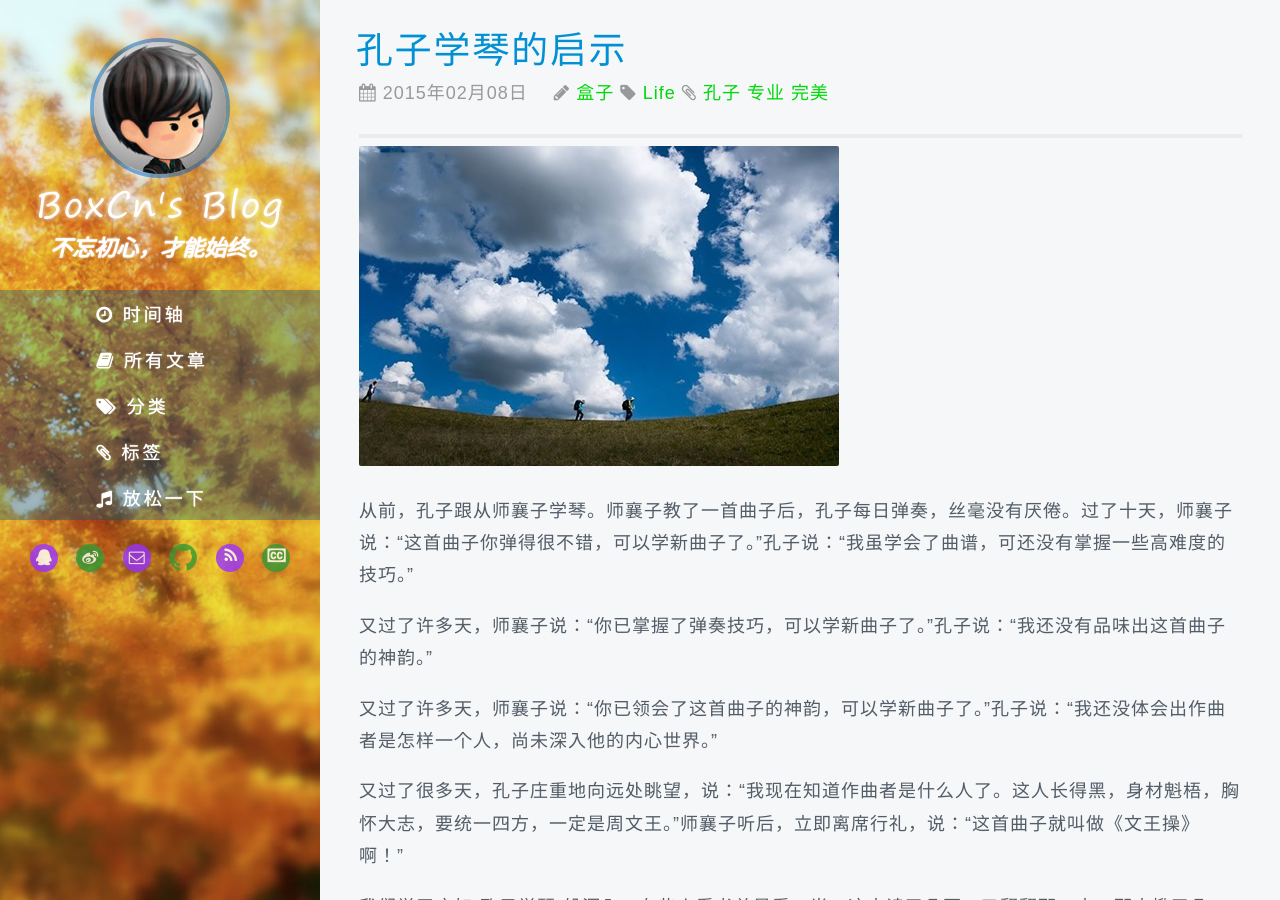
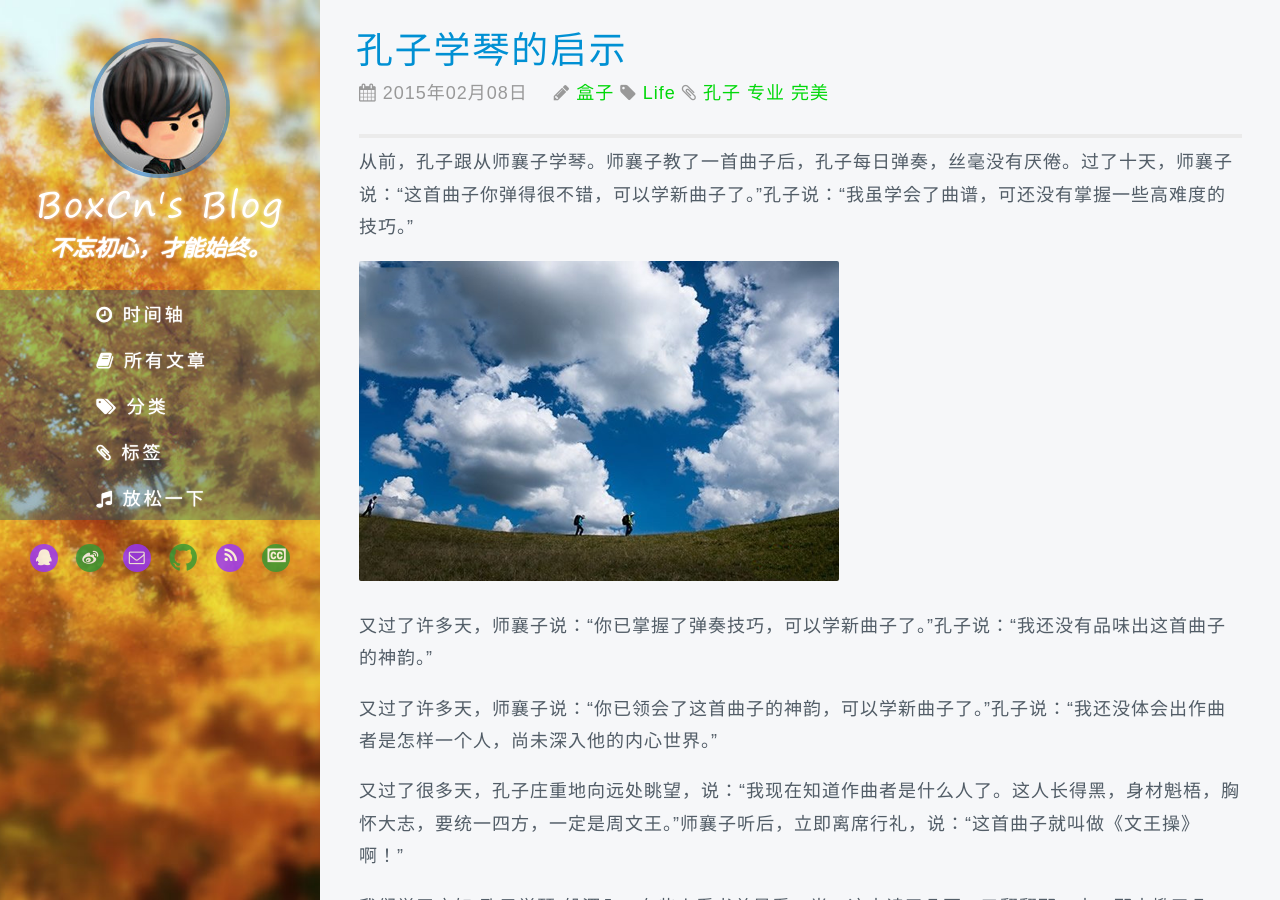
Before and after one commit to boxcn/boxcn.github.io, a Jekyll site: the page built from _posts/Life/2015-02-08-kongzixueqin.md, in a window 1280 px wide and 900 px high. Built offline with Jekyll 4.4.1, drawn with Linux system fonts in a browser that asks for light colours; some web fonts are replaced; comment, search, counter and statistics services are not loaded.

```diff
--- a/_posts/Life/2015-02-08-kongzixueqin.md
+++ b/_posts/Life/2015-02-08-kongzixueqin.md
@@ -7,9 +7,9 @@ keywords: 孔子,专业,完美
 tagline: Supporting tagline
 ---
 
+从前，孔子跟从师襄子学琴。师襄子教了一首曲子后，孔子每日弹奏，丝毫没有厌倦。过了十天，师襄子说：“这首曲子你弹得很不错，可以学新曲子了。”孔子说：“我虽学会了曲谱，可还没有掌握一些高难度的技巧。”
+
 <img src="/assets/pictures/Life/20150208_boxcn.png">
-
-从前，孔子跟从师襄子学琴。师襄子教了一首曲子后，孔子每日弹奏，丝毫没有厌倦。过了十天，师襄子说：“这首曲子你弹得很不错，可以学新曲子了。”孔子说：“我虽学会了曲谱，可还没有掌握一些高难度的技巧。”
 
 又过了许多天，师襄子说：“你已掌握了弹奏技巧，可以学新曲子了。”孔子说：“我还没有品味出这首曲子的神韵。”
 
```
Also changed, not shown: _posts/Life/2015-02-08-renshengzhenxiang.md (+2 -2 lines).
